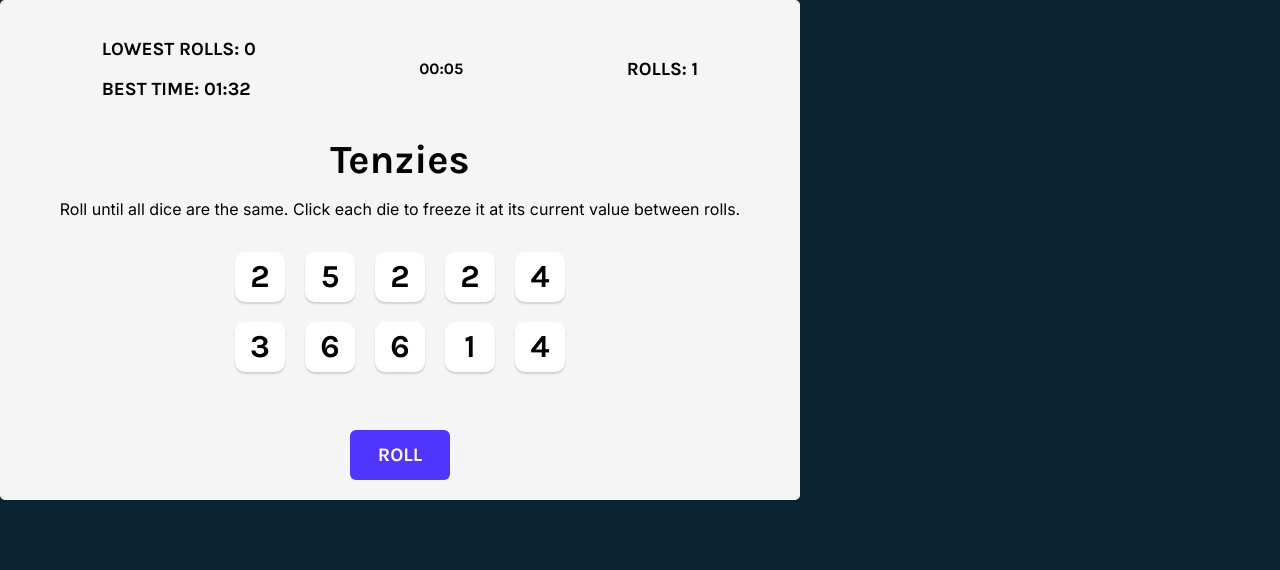
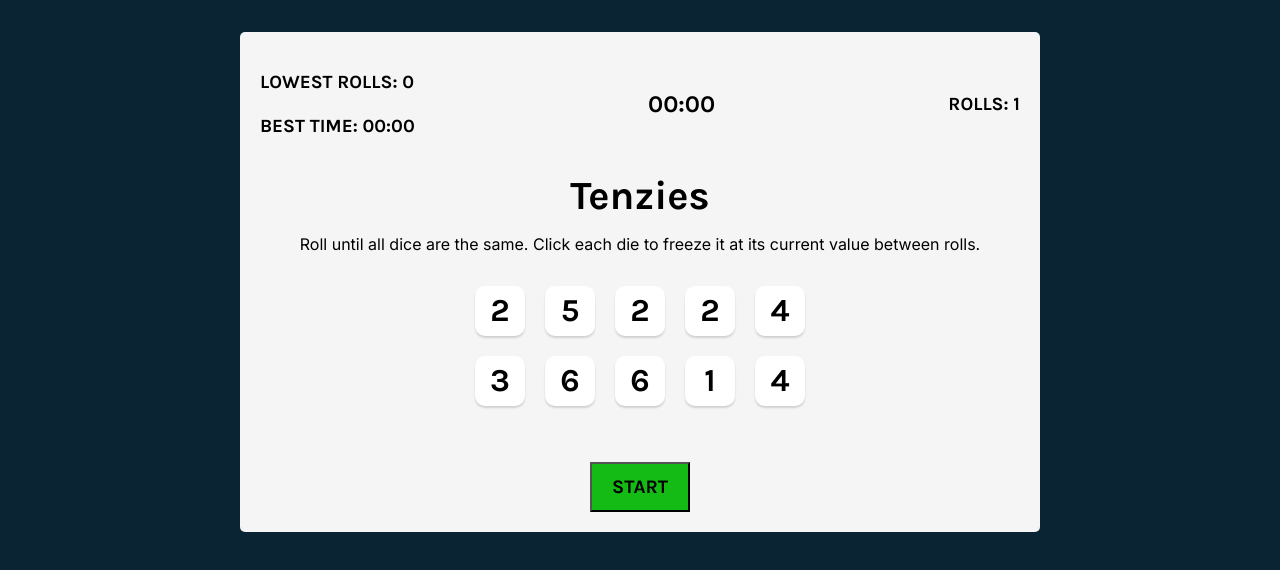
Before and after one commit to shal0054/Tenzies, a React app: page / in a window 1280 px wide. Shown: the top 570 px of the page. Built offline with nearby package versions, Linux system fonts and the light colour scheme.

Commit message:
store best time and add start button

```diff
--- a/App.js
+++ b/App.js
@@ -9,6 +9,7 @@ export default function App() {
   const [tenzies, setTenzies] = useState(false);
   const [numOfRolls, setNumOfRolls] = useState(1);
   const [lowestRolls, setLowestRolls] = useState(localStorage.getItem('lowestRolls') || 0);
+  const [startTime, setStartTime] = useState(false);
 
   useEffect(() => {
     const allHeld = dice.every(die => die.isHeld);
@@ -25,11 +26,13 @@ export default function App() {
   }, [dice])
 
   function holdDice(id) {
-    setDice(oldDice => {
-      return oldDice.map(die => {
-        return die.id === id ? Object.assign({}, die, { isHeld: !die.isHeld }) : die;
+    if (startTime) {
+      setDice(oldDice => {
+        return oldDice.map(die => {
+          return die.id === id ? Object.assign({}, die, { isHeld: !die.isHeld }) : die;
+        });
       });
-    });
+    }
   }
 
   function allNewDice() {
@@ -69,11 +72,18 @@ export default function App() {
       />
   ));
 
+  function storeBestTime(value) {
+    localStorage.setItem('bestTime', value);
+  }
+
   return (
     <main>
       <Header
         numOfRolls={numOfRolls}
         lowestRolls={lowestRolls}
+        storeBestTime={storeBestTime}
+        tenzies={tenzies}
+        startTime={startTime}
       />
       {tenzies && <Confetti />}
       <h1 className="title">Tenzies</h1>
@@ -82,8 +92,13 @@ export default function App() {
       <div className='dice-container'>
         {diceElements}
       </div>
-      {!tenzies && <button className='roll-dice' onClick={roll}>ROLL</button>}
-      {tenzies && <button className='roll-dice' onClick={() => location.reload()}>NEW GAME</button>}
+      {(tenzies && startTime) &&
+        <button className='roll-dice' onClick={() => location.reload()}>NEW GAME</button>}
+
+      {(!startTime && !tenzies) &&
+        <button className='startBtn' onClick={() => setStartTime(prev => !prev)}>START</button>}
+
+      {(startTime && !tenzies) && <button className='roll-dice' onClick={roll}>ROLL</button>}
     </main>
   )
 }
--- a/components/Header.js
+++ b/components/Header.js
@@ -1,15 +1,29 @@
-import React from 'react';
+import React, {useState} from 'react';
 import Timer from './Timer';
 
-export default function Header({lowestRolls, numOfRolls, bestTime}) {
+export default function Header({lowestRolls, numOfRolls, storeBestTime, tenzies, startTime}) {
+  const [bestTime, setBestTime] = useState(localStorage.getItem('bestTime') || '00:00');
+
+  function handleTimer(value) {
+    if (tenzies) {
+      if (value < bestTime || bestTime ==='00:00') {
+        setBestTime(value);
+        storeBestTime(value);
+      }
+    }
+  }
 
   return (
     <div className="header">
       <div className="best">
         <h3>{`LOWEST ROLLS: ${lowestRolls}`}</h3>
-        <h3>BEST TIME: 01:32</h3>
+        <h3>BEST TIME: {bestTime}</h3>
       </div>
-      <Timer />
+      <Timer
+        onValueChange={handleTimer}
+        tenzies={tenzies}
+        startTime={startTime}
+      />
       <h3>{`ROLLS: ${numOfRolls}`}</h3>
     </div>
   )
--- a/components/Timer.js
+++ b/components/Timer.js
@@ -1,11 +1,13 @@
 import React, { useState, useEffect } from 'react';
 
-export default function Timer() {
+export default function Timer({onValueChange, tenzies, startTime}) {
   const [minutes, setMinutes] = useState(0);
   const [seconds, setSeconds] = useState(0);
 
   useEffect(() => {
-    const timer = setInterval(() => {
+    let timer;
+    if (!tenzies && startTime) {
+      timer = setInterval(() => {
         if (seconds < 59) {
           setSeconds(seconds + 1);
         } else {
@@ -13,13 +15,18 @@ export default function Timer() {
           setMinutes(minutes + 1);
         }
       }, 1000);
+    }
+
+    onValueChange(`${minutes.toString().padStart(2, '0')}:${seconds.toString().padStart(2, '0')}`)
 
     return () => clearInterval(timer);
-  }, [minutes, seconds]);
+  }, [minutes, seconds, startTime]);
 
   return (
     <div>
-      <p>{minutes.toString().padStart(2, '0')}:{seconds.toString().padStart(2, '0')}</p>
+      <p className='timer'>
+        {minutes.toString().padStart(2, '0')}:{seconds.toString().padStart(2, '0')}
+      </p>
     </div>
   );
 }
--- a/style.css
+++ b/style.css
@@ -1,9 +1,10 @@
 * {
     box-sizing: border-box;
+
 }
 
 body {
-    margin: 0;
+    margin: auto;
     background-color: #0B2434;
     font-family: 'Karla', sans-serif;
 }
@@ -18,14 +19,24 @@ main {
     flex-direction: column;
     justify-content: space-between;
     align-items: center;
+    margin: auto;
+    margin-top: 2rem;
 }
 
 .header {
     width: 100%;
     display: flex;
-    justify-content: space-around;
+    justify-content: space-between;
     align-items: center;
   }
+
+.timer {
+    font-size: 1.5rem;
+}
+
+.header h3 {
+    padding: 1% 0%;
+}
 
 .title {
     font-size: 40px;
@@ -61,6 +72,14 @@ main {
     font-size: 2rem;
 }
 
+.startBtn {
+    height: 50px;
+    width: 100px;
+    background-color: rgb(21, 187, 21);
+    font-size: 1.2rem;
+    font-family: 'Karla', sans-serif;
+}
+
 .roll-dice {
     height: 50px;
     width: 100px;
```
Also changed, not shown: index.pack.js. Lines whose indentation alone changed are shown as unchanged.
